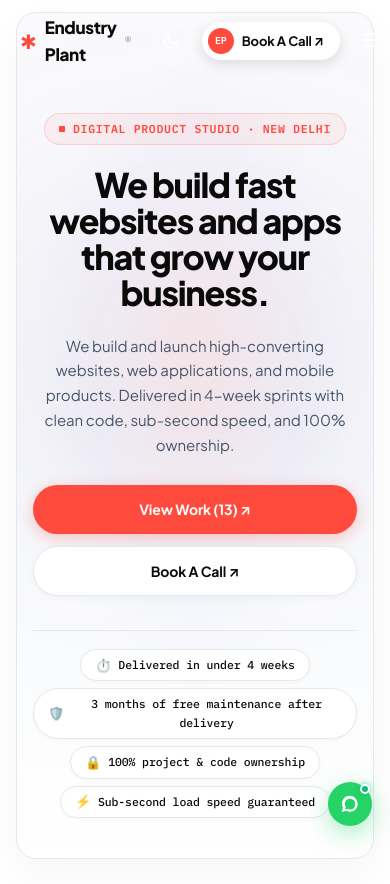
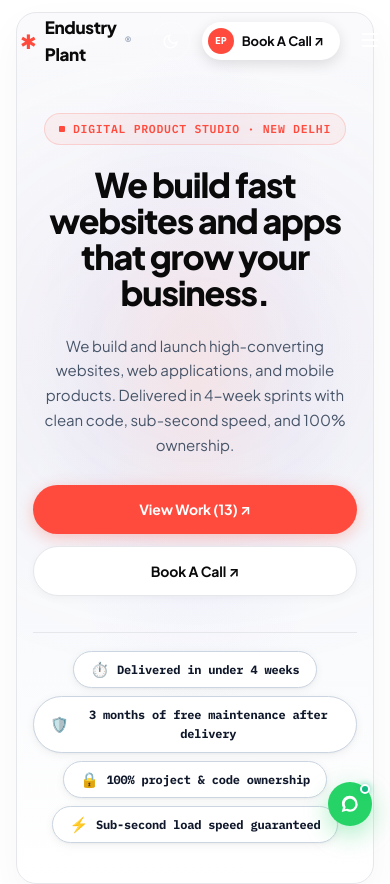
Before and after one commit to nirbhaysagar/endustryplant, a Next.js app: page / in a window 390 px wide. Shown: the top 884 px of the page. Built offline with nearby package versions, Linux system fonts and the light colour scheme.

Commit message:
style(hero): enhance stacked pills with proper borders, bold font weight, and high-contrast surfaces

```diff
--- a/src/app/layout.tsx
+++ b/src/app/layout.tsx
@@ -303,7 +303,7 @@ export default function RootLayout({
         <link rel="preconnect" href="https://fonts.googleapis.com" />
         <link rel="preconnect" href="https://fonts.gstatic.com" crossOrigin="" />
         <link
-          href="https://fonts.googleapis.com/css2?family=Plus+Jakarta+Sans:wght@300;400;500;600;700;800&family=IBM+Plex+Mono:wght@400;500;600&display=swap"
+          href="https://fonts.googleapis.com/css2?family=Plus+Jakarta+Sans:wght@300;400;500;600;700;800&family=IBM+Plex+Mono:wght@400;500;600;700&display=swap"
           rel="stylesheet"
         />
       </head>
--- a/src/components/Hero.module.css
+++ b/src/components/Hero.module.css
@@ -183,59 +183,57 @@
   display: flex;
   flex-direction: column;
   align-items: center;
-  gap: 8px;
-  margin-top: 16px;
-  padding-top: 22px;
-  border-top: 1px solid var(--border);
+  gap: 10px;
+  margin-top: 20px;
+  padding-top: 24px;
+  border-top: 1.5px solid var(--border);
   width: 100%;
   max-width: 680px;
 }
 
 :global([data-theme='dark']) .pillStack {
-  border-color: rgba(255, 255, 255, 0.08);
+  border-color: rgba(255, 255, 255, 0.1);
 }
 
 .stackedPill {
   display: inline-flex;
   align-items: center;
-  gap: 9px;
-  padding: 7px 18px;
+  gap: 10px;
+  padding: 9px 24px;
   border-radius: 9999px;
-  background: rgba(255, 255, 255, 0.85);
-  border: 1px solid var(--border);
-  box-shadow: 0 1px 4px rgba(0, 0, 0, 0.03);
+  background: #FFFFFF;
+  border: 1.5px solid #CBD5E1;
+  box-shadow: 0 2px 10px rgba(0, 0, 0, 0.06), 0 1px 2px rgba(0, 0, 0, 0.03);
   font-family: var(--font-mono);
-  font-size: 12.5px;
-  font-weight: 500;
-  color: var(--text-primary);
-  letter-spacing: -0.01em;
+  font-size: 13.5px;
+  font-weight: 700;
+  color: #0F172A;
+  letter-spacing: -0.015em;
   transition: all 0.2s cubic-bezier(0.16, 1, 0.3, 1);
   width: fit-content;
-  backdrop-filter: blur(8px);
 }
 
 :global([data-theme='dark']) .stackedPill {
-  background: rgba(255, 255, 255, 0.03);
-  border-color: rgba(255, 255, 255, 0.08);
-  box-shadow: 0 2px 8px rgba(0, 0, 0, 0.25), inset 0 1px 0 rgba(255, 255, 255, 0.03);
-  color: #E2E8F0;
+  background: #0B0E17;
+  border: 1.5px solid rgba(255, 255, 255, 0.22);
+  box-shadow: 0 4px 16px rgba(0, 0, 0, 0.45), inset 0 1px 0 rgba(255, 255, 255, 0.06);
+  color: #FFFFFF;
 }
 
 .stackedPill:hover {
-  transform: translateY(-1px);
-  border-color: rgba(255, 75, 62, 0.35);
-  box-shadow: 0 4px 14px rgba(255, 75, 62, 0.1);
-  background: var(--bg-card);
+  transform: translateY(-2px);
+  border-color: var(--coral);
+  box-shadow: 0 6px 20px rgba(255, 75, 62, 0.2);
 }
 
 :global([data-theme='dark']) .stackedPill:hover {
-  background: rgba(255, 255, 255, 0.06);
-  border-color: rgba(255, 75, 62, 0.45);
-  box-shadow: 0 4px 16px rgba(255, 75, 62, 0.15);
+  background: #111420;
+  border-color: var(--coral);
+  box-shadow: 0 6px 22px rgba(255, 75, 62, 0.25);
 }
 
 .pillIcon {
-  font-size: 13px;
+  font-size: 15px;
   display: inline-flex;
   align-items: center;
   justify-content: center;
@@ -248,14 +246,14 @@
 
 @media (max-width: 640px) {
   .pillStack {
-    gap: 7px;
+    gap: 8px;
     padding-top: 18px;
-    margin-top: 12px;
+    margin-top: 14px;
   }
   .stackedPill {
-    padding: 6px 14px;
-    font-size: 11.5px;
-    gap: 7px;
+    padding: 8px 16px;
+    font-size: 12px;
+    gap: 8px;
     max-width: 100%;
     text-align: center;
   }
```
